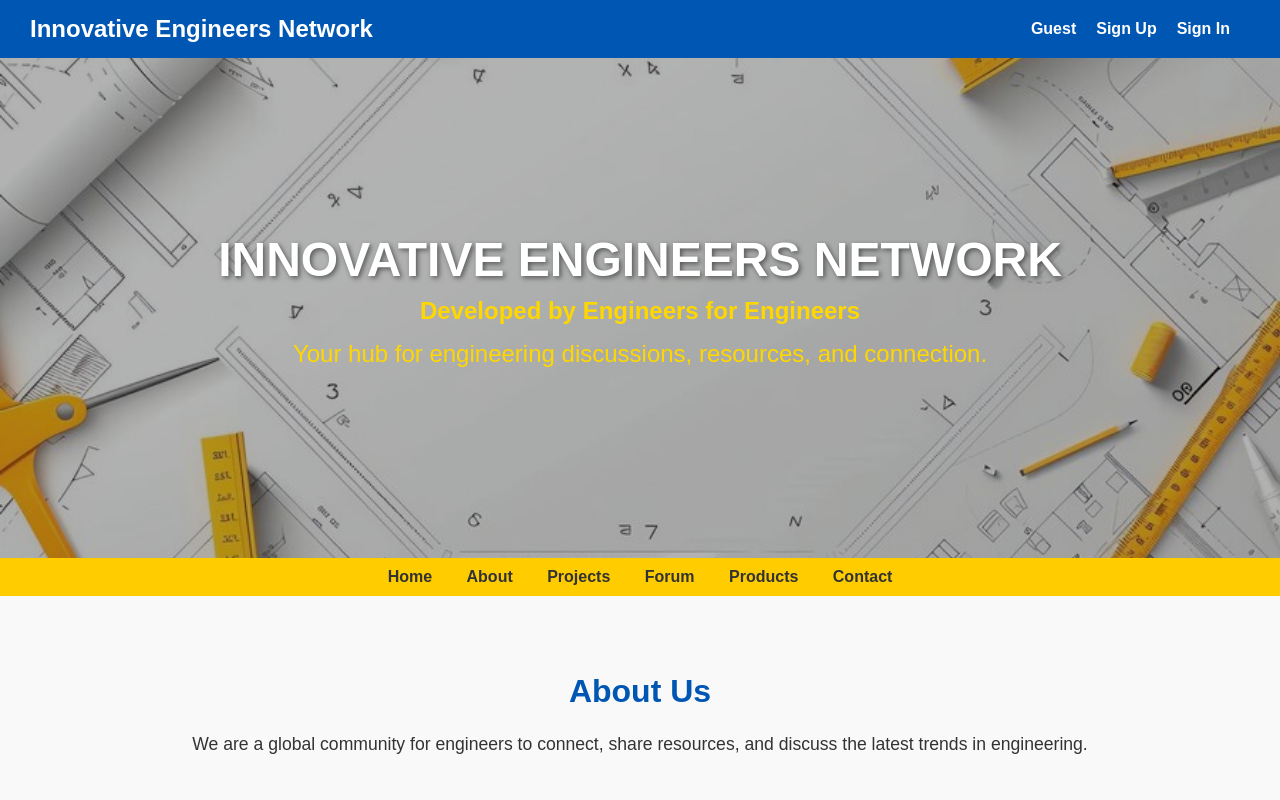
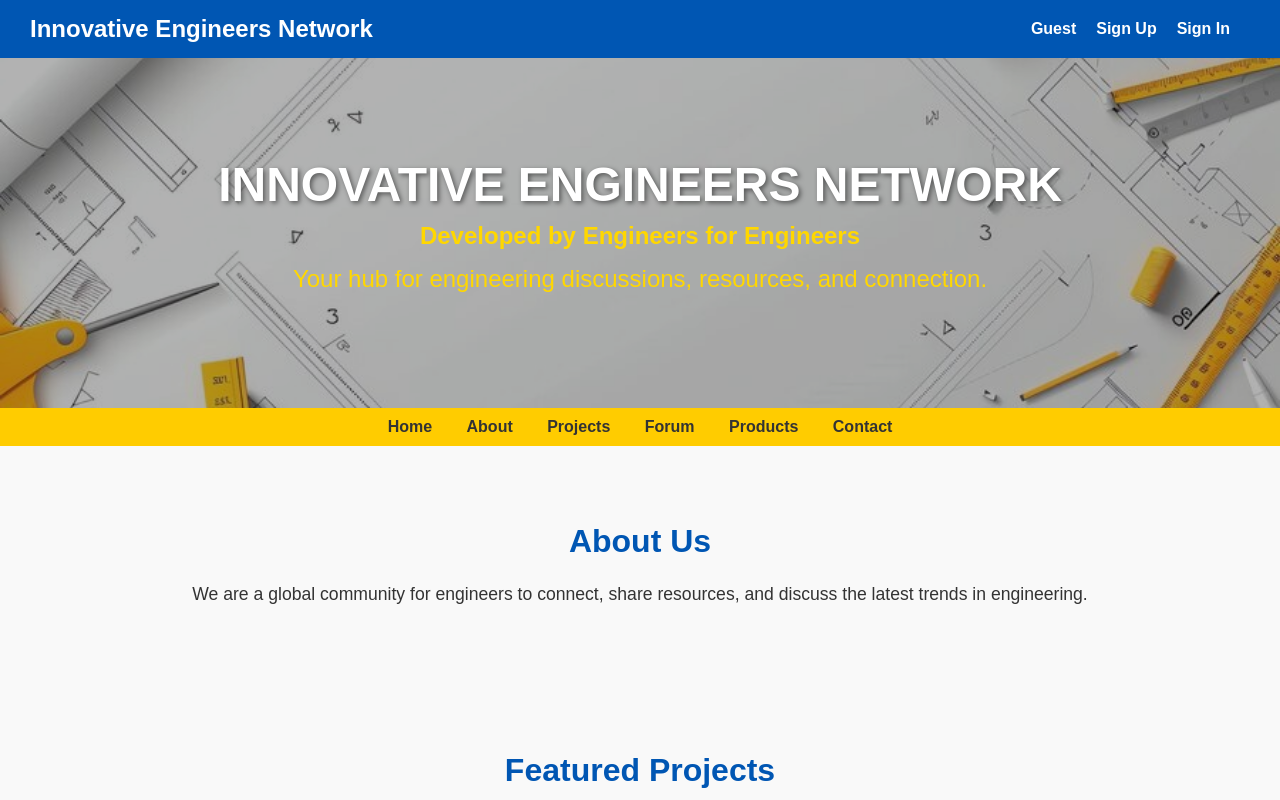
Before and after one commit to Engineeering/2234wdf, a plain HTML site: page index.html in a window 1280 px wide. Shown: the top 800 px of the page. Drawn offline with Linux system fonts and the light colour scheme.

Commit message:
Update styles.css

```diff
--- a/styles.css
+++ b/styles.css
@@ -100,7 +100,7 @@ header {
     background-image: url('background.jpg');
     background-size: cover;
     background-position: center;
-    height: 400px; /* Increased height for better visibility */
+    height: 250px; /* Increased height for better visibility */
     display: flex;
     justify-content: center;
     align-items: center;
```
